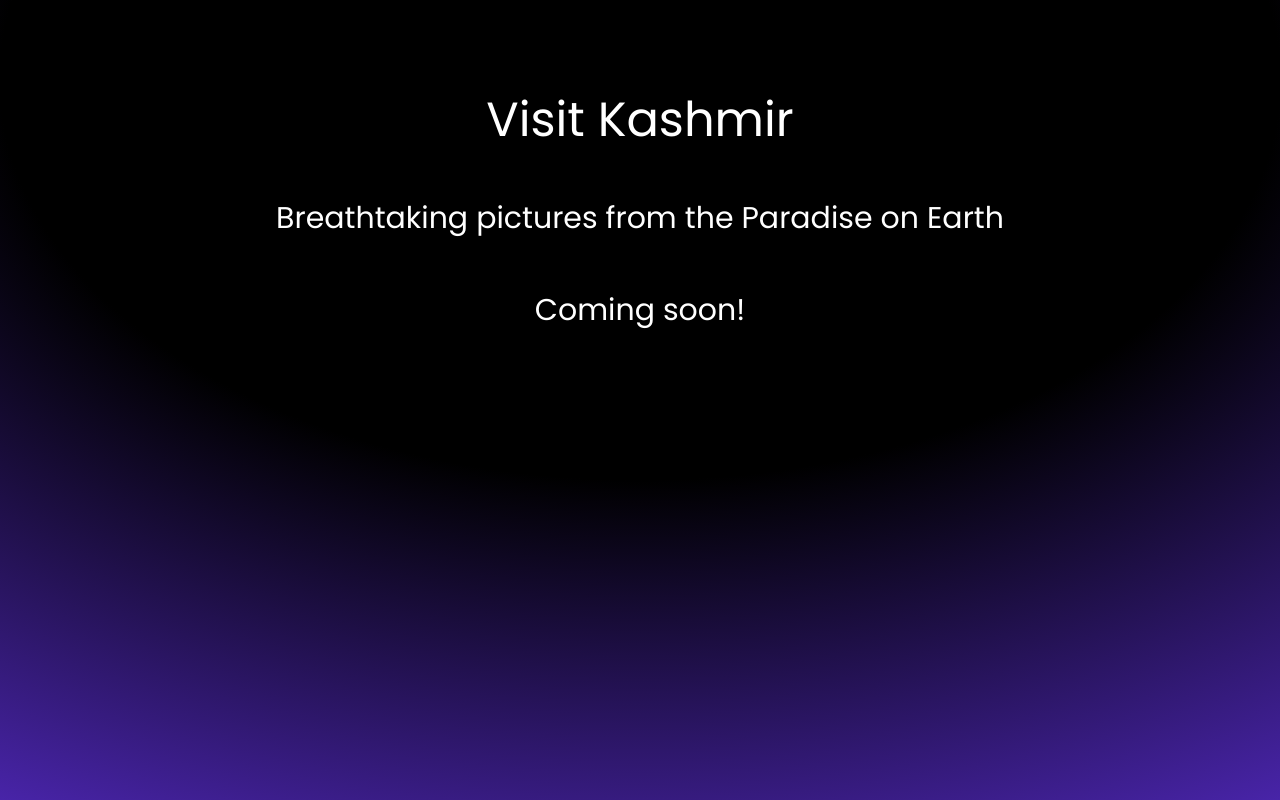
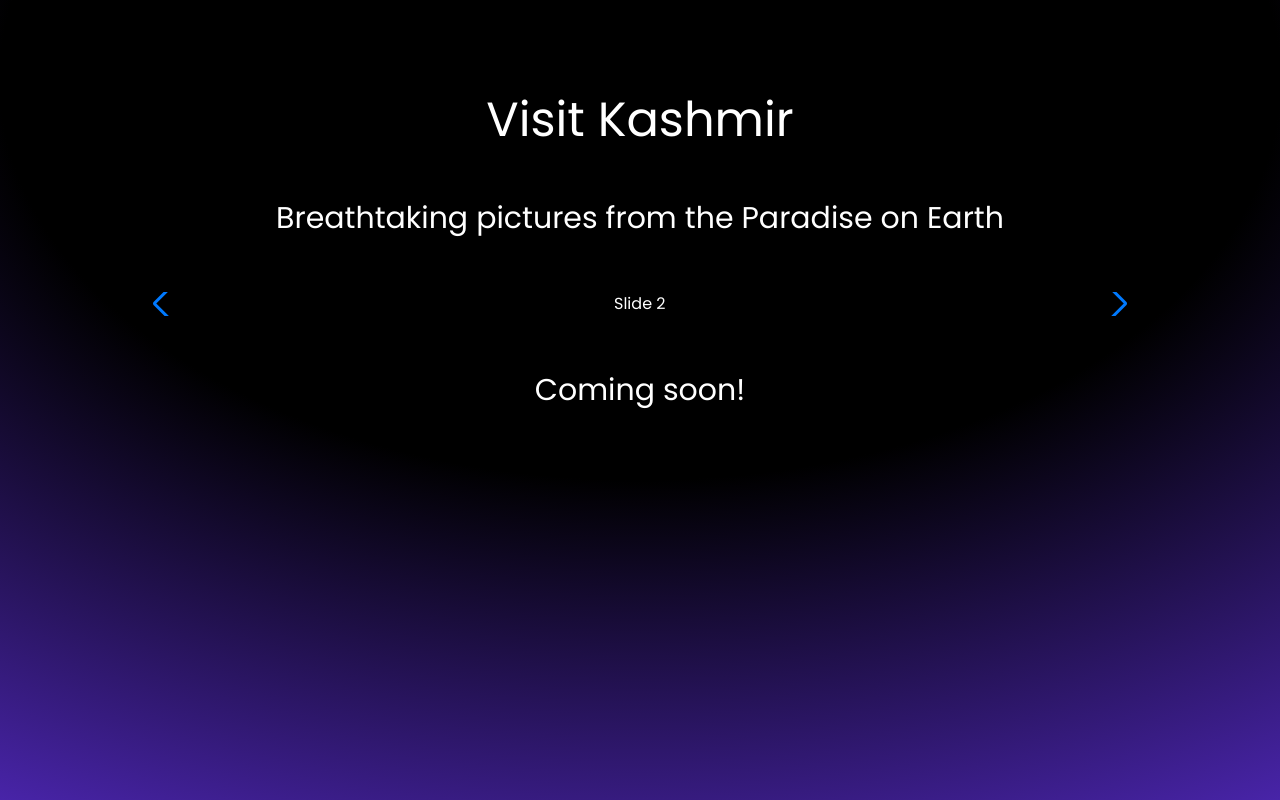
Before and after one commit to furqan-qadri/visitkashmir, a Next.js app: page / in a window 1280 px wide. Built offline with nearby package versions, Linux system fonts and the light colour scheme.

Commit message:
fix carousel

```diff
--- /dev/null
+++ b/app/components/SwiperSlides.jsx
@@ -0,0 +1,39 @@
+// Import Swiper React components
+"use client";
+// import Swiper core and required modules
+import {
+  Navigation,
+  Pagination,
+  Scrollbar,
+  A11y,
+  Autoplay,
+} from "swiper/modules";
+
+import { Swiper, SwiperSlide } from "swiper/react";
+
+// Import Swiper styles
+import "swiper/css";
+import "swiper/css/navigation";
+import "swiper/css/pagination";
+import "swiper/css/scrollbar";
+
+export default () => {
+  return (
+    <Swiper
+      // install Swiper modules
+      modules={[Navigation, Pagination, Scrollbar, A11y, Autoplay]}
+      spaceBetween={50}
+      slidesPerView={1}
+      navigation
+      autoplay={{ delay: 1000 }}
+      onSwiper={(swiper) => console.log(swiper)}
+      onSlideChange={() => console.log("slide change")}
+      className="text-white"
+    >
+      <SwiperSlide>Slide 1</SwiperSlide>
+      <SwiperSlide>Slide 2</SwiperSlide>
+      <SwiperSlide>Slide 3</SwiperSlide>
+      <SwiperSlide>Slide 4</SwiperSlide>
+    </Swiper>
+  );
+};
--- a/app/page.tsx
+++ b/app/page.tsx
@@ -1,4 +1,5 @@
 import Image from "next/image";
+import SwiperSlides from "./components/SwiperSlides";
 
 export default function Home() {
   return (
@@ -11,6 +12,9 @@ export default function Home() {
           <h1 className="text-2xl xl:text-3xl text-white">
             Breathtaking pictures from the Paradise on Earth
           </h1>
+          <div className="w-4/5">
+            <SwiperSlides />
+          </div>
           <h1 className="text-xl xl:text-3xl text-white">Coming soon!</h1>
         </main>
       </div>
--- a/package.json
+++ b/package.json
@@ -12,7 +12,8 @@
     "@next/font": "^14.2.3",
     "next": "14.2.3",
     "react": "^18",
-    "react-dom": "^18"
+    "react-dom": "^18",
+    "swiper": "^11.1.4"
   },
   "devDependencies": {
     "@types/node": "^20",
```
Also changed, not shown: 1 other file (tests, documents, lock files or other folders).
